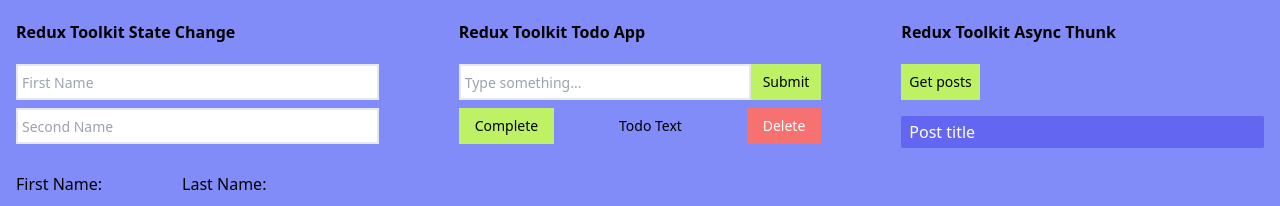
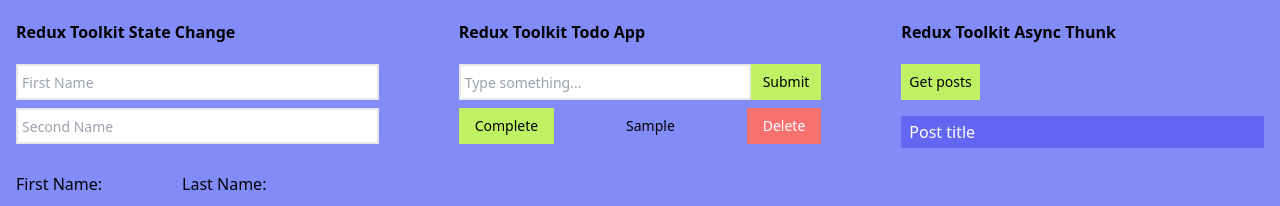
Before and after one commit to alekseyklimenko/js-ex-redux-toolkit, a React (Create React App) app: page / in a window 1280 px wide. Both pictures are taken after typing "Sample" into the empty fields and a click on the button "Submit". Shown: the top 206 px of the page. Built offline with nearby package versions, Linux system fonts and the light colour scheme.

Commit message:
show Todo items

```diff
--- a/src/App.js
+++ b/src/App.js
@@ -3,8 +3,10 @@
 import TodoItem from './components/TodoItem'
 import User from './components/User'
 import Posts from './components/Posts'
+import {useSelector} from "react-redux";
 
 function App() {
+    const todos = useSelector((state) => state.todo.todos)
     return (
         <div className='min-h-screen h-full w-screen bg-indigo-400'>
             <div className='container mx-auto px-4'>
@@ -16,7 +18,12 @@
                     <div className='w-1/3'>
                         <h1 className='font-bold my-5'>Redux Toolkit Todo App</h1>
                         <Form />
-                        <TodoItem />
+                        {todos?.map((todo) => (
+                            <TodoItem
+                                key={todo.id}
+                                todo={todo}
+                            />
+                        ))}
                     </div>
                     <div className='w-1/3'>
                         <h1 className='font-bold my-5'>Redux Toolkit Async Thunk</h1>
--- a/src/components/TodoItem.js
+++ b/src/components/TodoItem.js
@@ -1,14 +1,13 @@
 import React from 'react'
 
-const TodoItem = () => {
-    const completed = false
+const TodoItem = ({todo}) => {
     return (
         <div className='flex justify-between items-center my-2'>
             <div className='text-sm px-4 py-2 cursor-pointer bg-lime-300 hover:bg-lime-400'>
                 Complete
             </div>
-            <div className={`text-sm ${completed ? 'line-through font-medium text-lime-400' : ''}`}>
-                Todo Text
+            <div className={`text-sm ${todo.completed ? 'line-through font-medium text-lime-400' : ''}`}>
+                {todo.text}
             </div>
             <div className='text-sm px-4 py-2 flex bg-red-400 hover:bg-red-500 transition-all text-white cursor-pointer'>
                 Delete
--- a/src/store/store.js
+++ b/src/store/store.js
@@ -5,6 +5,6 @@
 export const store = configureStore({
     reducer: {
         user: userReducer,
-        todos: todoSlice
+        todo: todoSlice
     },
 })
```
